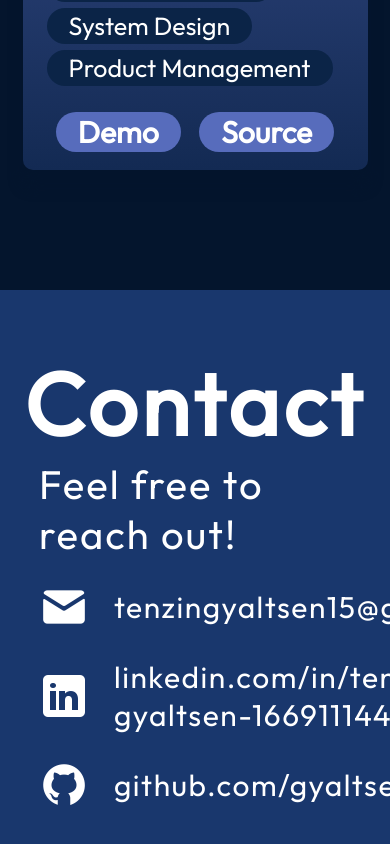
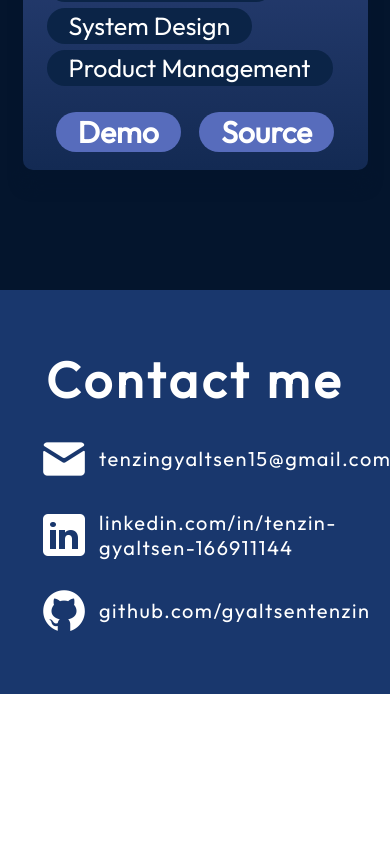
Before and after one commit to gyaltsentenzin/gyaltsentenzin.github.io, a React (Vite) app: page / in a window 390 px wide. Shown: the part 9049-9893 px from the top of the page. After the commit the page ends 9743 px from the top, so only its background shows below. Built offline with nearby package versions, Linux system fonts and the light colour scheme.

Commit message:
fixed the footer

```diff
--- a/src/components/Contact/Contact.jsx
+++ b/src/components/Contact/Contact.jsx
@@ -6,8 +6,7 @@ export const Contact = () => {
   return (
     <footer id="contact" className={styles.container}>
       <div className={styles.text}>
-        <h2>Contact</h2>
-        <p> Feel free to reach out!</p>
+        <h2>Contact me</h2>
       </div>
       <ul className={styles.links}>
         <li className={styles.link}>
--- a/src/components/Contact/Contact.module.css
+++ b/src/components/Contact/Contact.module.css
@@ -13,13 +13,13 @@
 }
 
 .text h2 {
-  font-size: 88px;
+  font-size: 50px;
   font-weight: 700;
   letter-spacing: 4px;
 }
 
 .text p {
-  font-size: 40px;
+  font-size: 20px;
   font-weight: 400;
   letter-spacing: 2px;
 }
@@ -35,13 +35,13 @@
 .link {
   display: flex;
   align-items: center;
-  gap: 25px;
+  gap: 10px;
 }
 
 .link a {
   color: var(--color-text);
   text-decoration: none;
-  font-size: 30px;
+  font-size: 20px;
   font-weight: 400;
   letter-spacing: 1.5px;
 }
@@ -58,6 +58,14 @@
     align-items: center;
   }
 
+  .links {
+    display: flex;
+    flex-direction: column;
+    align-items: flex-start;
+    list-style: none;
+    gap: 26px;
+  }
+
   .link {
     align-items: center;
   }
```
